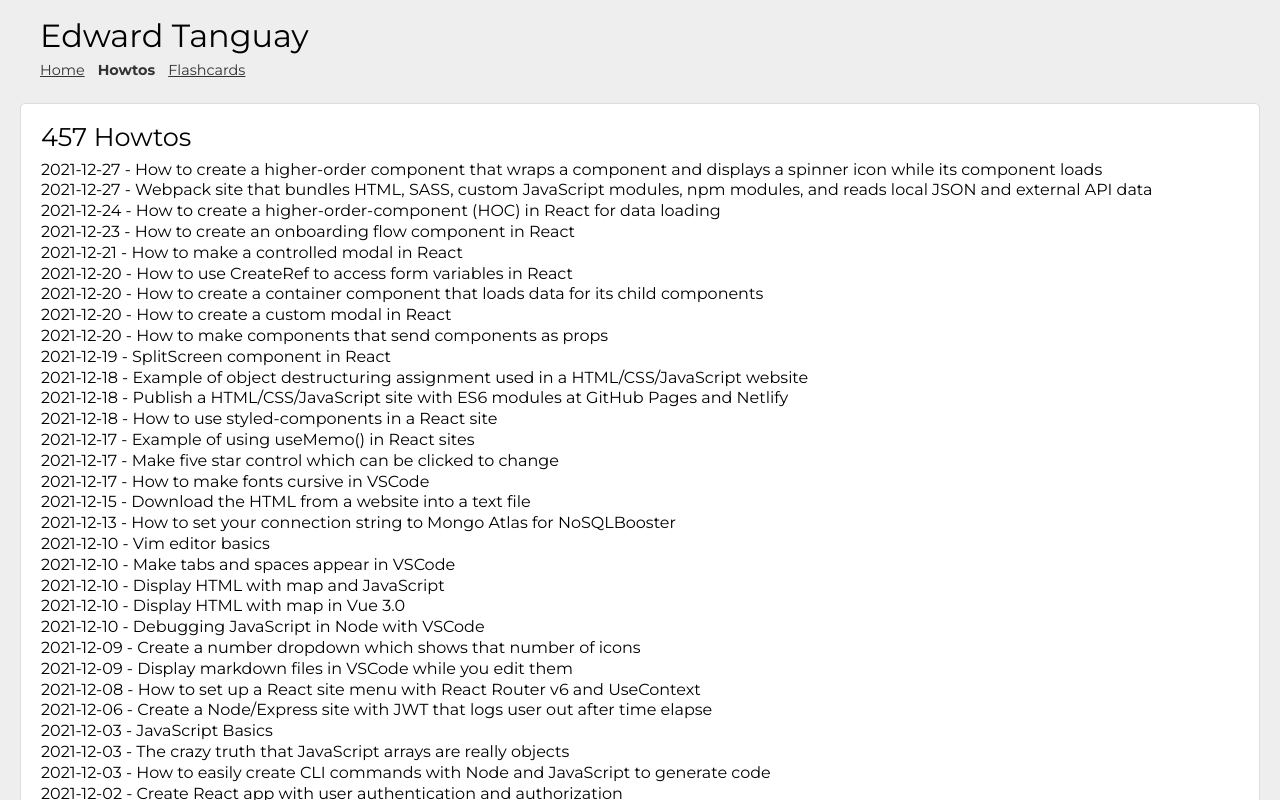
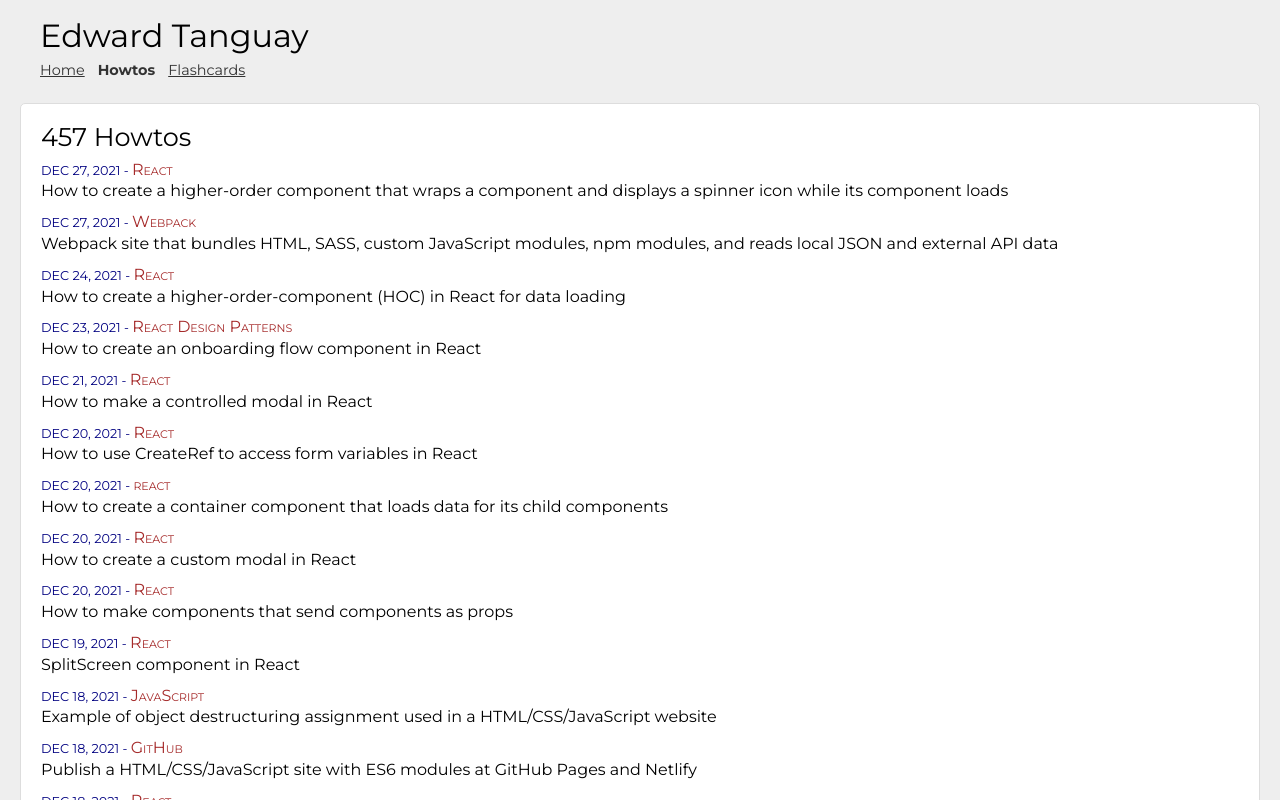
Before and after one commit to edwardtanguay/dpodreactcore, a React (Create React App) app: page /howtos in a window 1280 px wide. Shown: the top 800 px of the page. Built offline with nearby package versions, Linux system fonts and the light colour scheme.

Commit message:
items showing correctly

```diff
--- a/src/custom/pages/PageHowtos.tsx
+++ b/src/custom/pages/PageHowtos.tsx
@@ -109,7 +109,10 @@ function PageHowtos() {
 					<section className="howtos">
 						{howtos.map((howto: any, i: number) => {
 							return (
-								<div key={i} className="itemLinkTitle" onClick={() => setCurrentItemsById(howto.id)}>{howto.systemWhenCreated.substr(0, 10)} - {howto.title}</div>
+								<div key={i} className="overviewItem">
+									<div className="header"><span className="createDate">{qdat.smartDateWithYear(howto.systemWhenCreated)}</span> <span className="category">{howto.categoryTitle}</span></div>
+									<div key={i} className="itemLinkTitle" onClick={() => setCurrentItemsById(howto.id)}>{howto.title}</div>
+								</div>
 							)
 						})}
 					</section>
--- a/src/system/styles/site.scss
+++ b/src/system/styles/site.scss
@@ -414,4 +414,21 @@ body {
 			cursor: pointer;
 		}
 	}
+	.overviewItem {
+		margin: 0 0 10px 0;
+		.category {
+			color: brown;
+			font-weight: 500;
+			font-variant: small-caps;
+		}
+		.createDate {
+			color: navy;
+			font-weight: 500;
+			font-size: 0.8em;
+			text-transform: uppercase;
+			&::after {
+				content: " - ";
+			}
+		}
+	}
 }
```
Also changed, not shown: dev/notes.txt.
